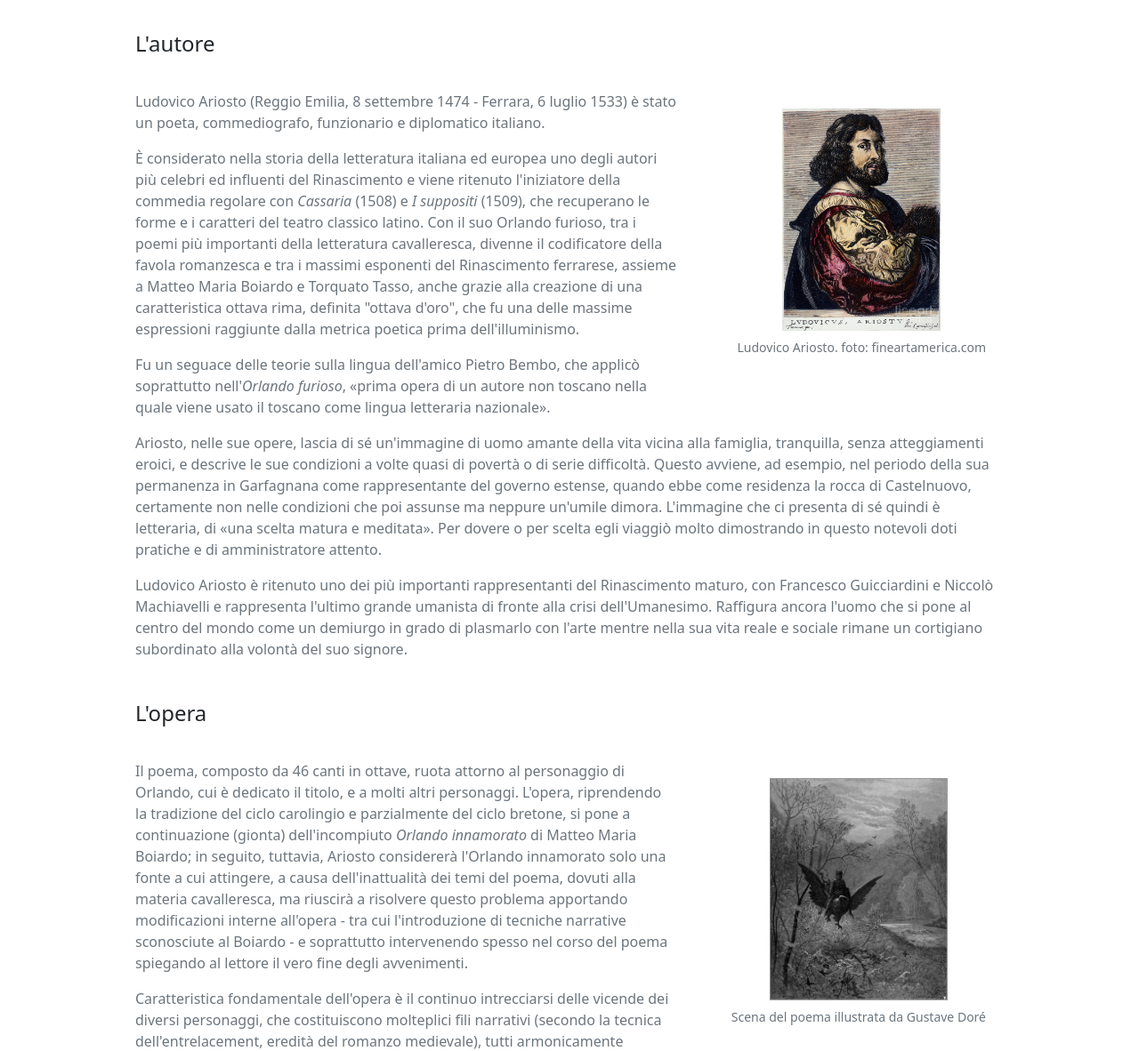
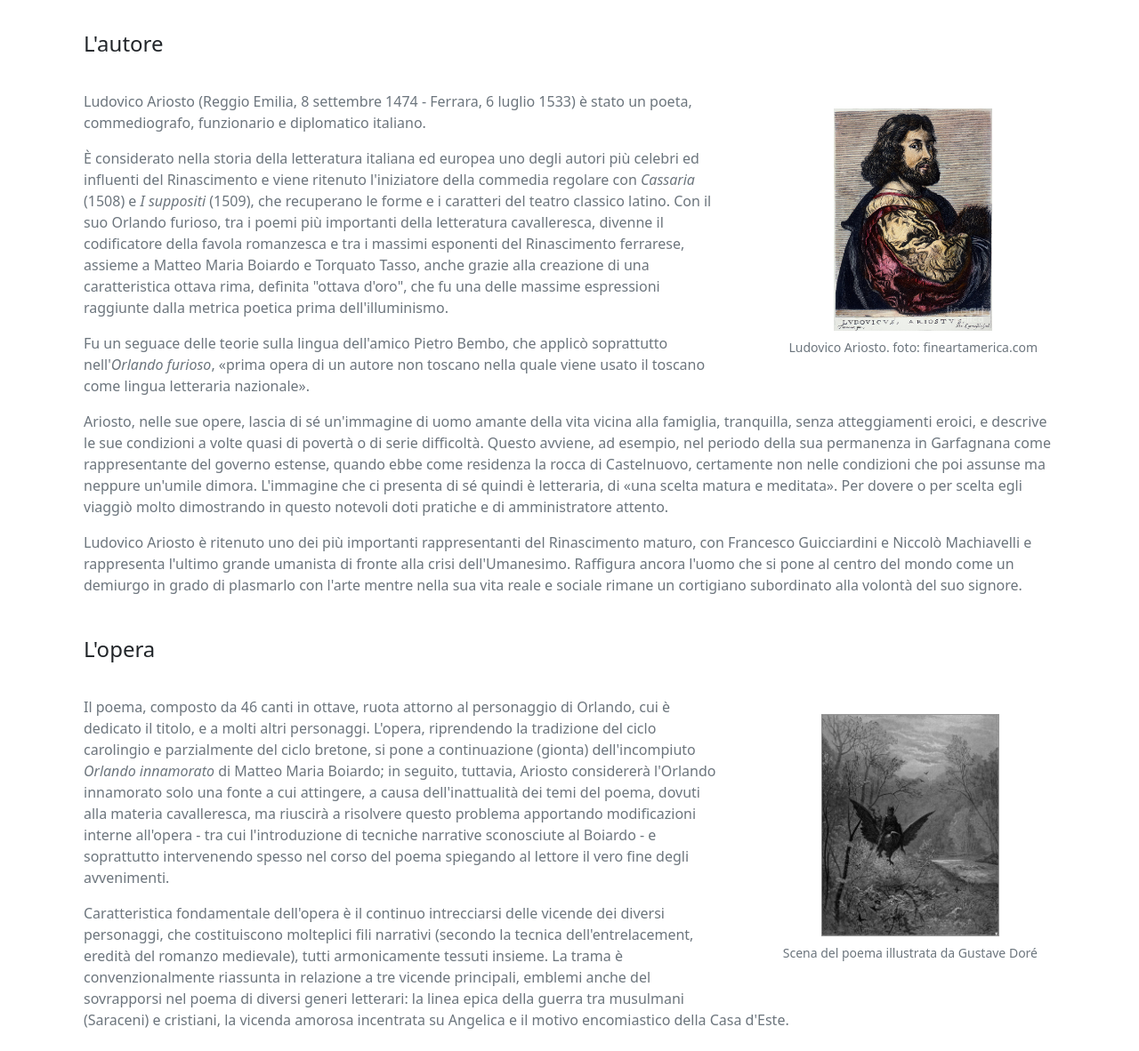
Before and after one commit to gi-pafumi/orlando, a plain HTML site: page pages/introduzione.html in a window 1280 px wide. Shown: the part 287-1469 px from the top of the page at 89% size. Drawn offline with nearby package versions, Linux system fonts and the light colour scheme.

Commit message:
aggiornamento

```diff
--- a/pages/introduzione.html
+++ b/pages/introduzione.html
@@ -70,7 +70,7 @@
         </nav>
         <main>
           <h1 class="fs-2">Introduzione</h1>
-          <div class="paragraph">
+          <div class="container">
             <h2 class="fs-4">L'autore</h2>
             <div class="clearfix">
               <figure class="figure text-center float-md-end ms-md-5">
@@ -94,7 +94,7 @@
               </p>
             </div>
           </div>
-          <div class="paragraph">
+          <div class="container">
             <h2 class="fs-4">L'opera</h2>
             <div class="clearfix">
               <figure class="figure text-center float-md-end ms-md-5">
--- a/style/style.css
+++ b/style/style.css
@@ -12,10 +12,6 @@
     text-decoration: none;
 }
 */
-.paragraph {
-    margin-left: 70px;
-    margin-right: 70px;
-}
 .title {
     color:rgb(255, 255, 255);
     background-image:url(../images/title.jpeg), linear-gradient(rgba(0, 0, 0, 0.607), rgba(0, 0, 0, 0.639));
```
